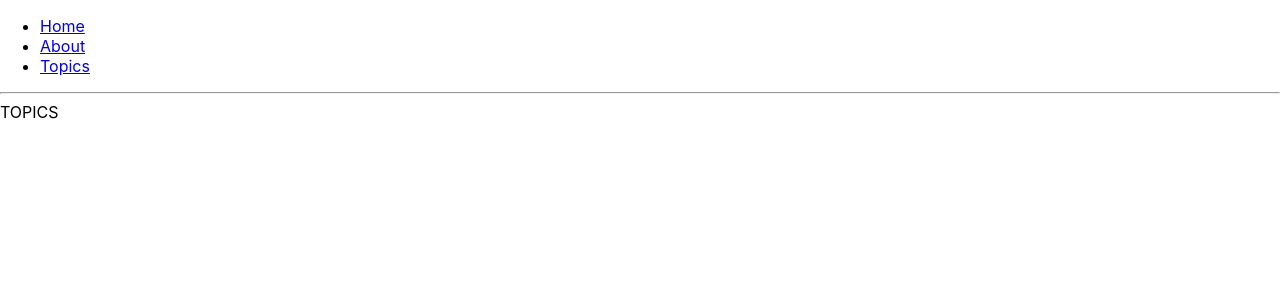
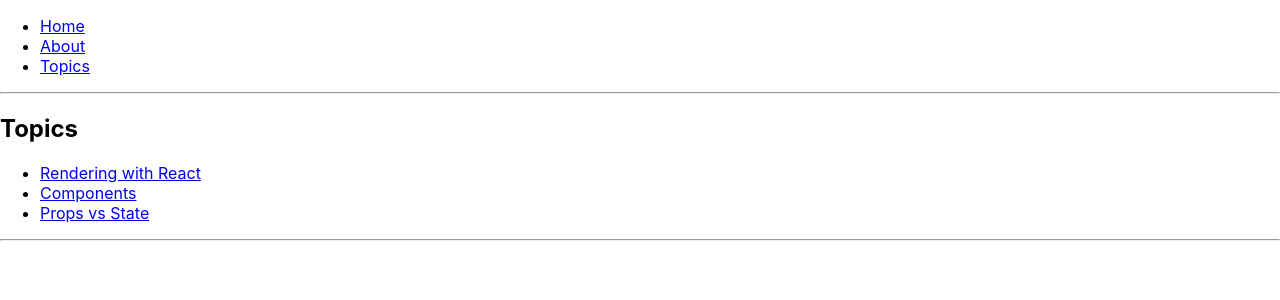
Before and after one commit to anthony-nagtalon/react-bootcamp-day-4, a React (Create React App) app in the folder intro/: page /topics in a window 1280 px wide. Shown: the top 300 px of the page. Built offline with nearby package versions, Linux system fonts and the light colour scheme.

Commit message:
Created nav list in Topics

```diff
--- a/intro/src/components/Topics.js
+++ b/intro/src/components/Topics.js
@@ -1,7 +1,34 @@
 import React from 'react'
+import { Link, Route } from 'react-router-dom'
+
+function Topic() {
+    return <h3>TOPIC</h3>
+}
 
 function Topics() {
-    return <div>TOPICS</div>
+    return (
+        <div>
+            <h2>Topics</h2>
+
+            <ul>
+                <li>
+                    <Link to=''>Rendering with React</Link>
+                </li>
+                <li>
+                    <Link to=''>Components</Link>
+                </li>
+                <li>
+                    <Link to=''>Props vs State</Link>
+                </li>
+            </ul>
+
+            <hr />
+
+            <Route path='/topics/rendering' component={Topic} />
+            <Route path='/topics/components' component={Topic} />
+            <Route path='/topics/props-v-state' component={Topic} />
+        </div>
+    )
 }
 
 export default Topics;
```
